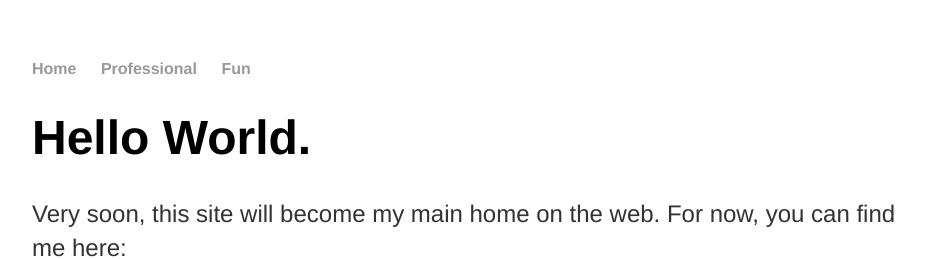
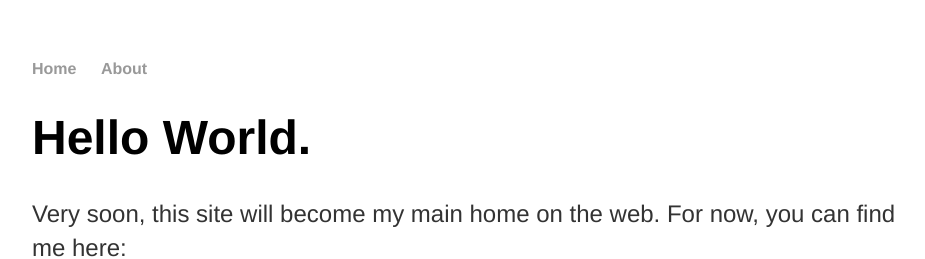
Before and after one commit to kayleymcphee/kayleymcphee.github.io, a Jekyll site: the page built from index.html, in a window 1280 px wide. Shown: the top 259 px of the page, without its empty margins (160-1085 px from the left). Built offline with Jekyll 4.4.1, drawn with Linux system fonts in a browser that asks for light colours.

Commit message:
Update default.html

```diff
--- a/_layouts/default.html
+++ b/_layouts/default.html
@@ -12,8 +12,7 @@
 		<nav>
     		<ul>
         		<li><a href="/">Home</a></li>
-	        	<li><a href="/professional">Professional</a></li>
-        		<li><a href="/fun">Fun</a></li>
+	        	<li><a href="/about">About</a></li>
     		</ul>
 		</nav>
 		<div class="container">
```
